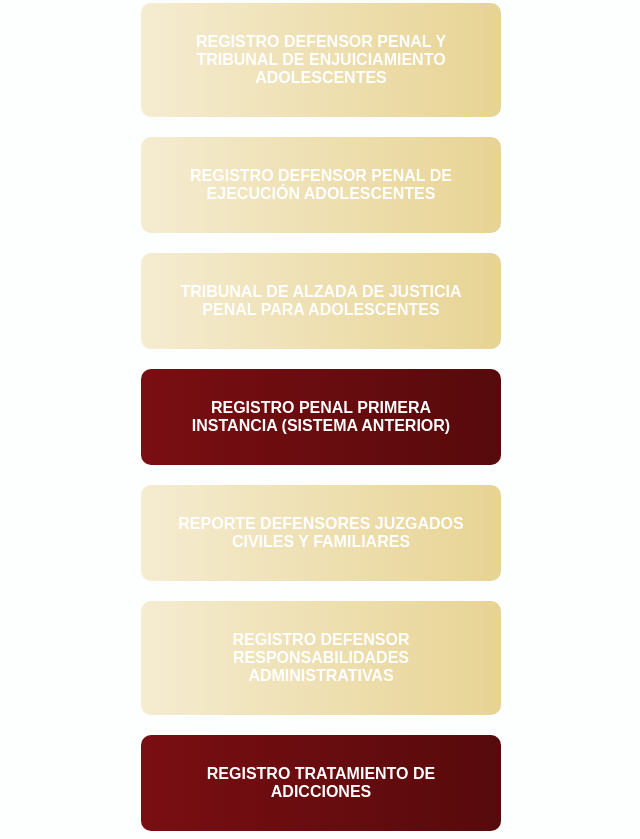
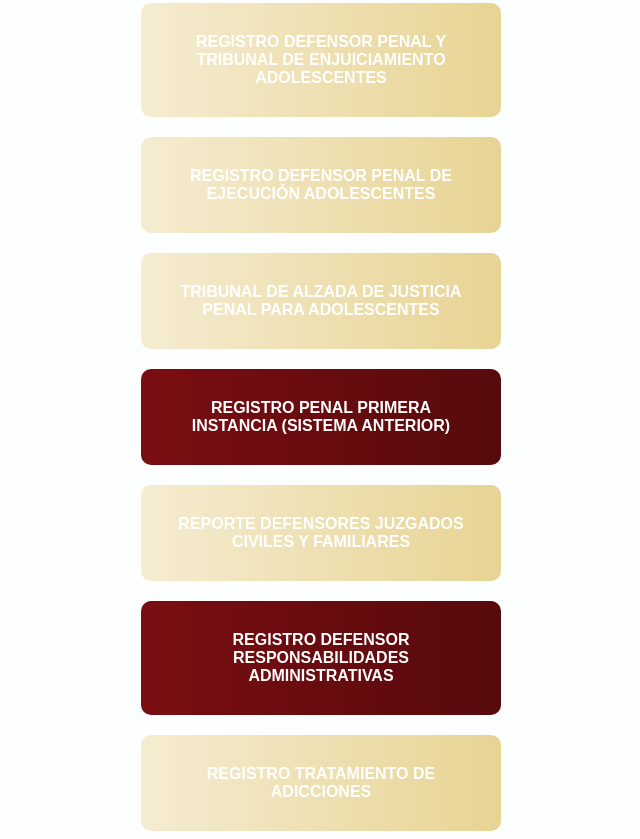
Before and after one commit to ozkr19c/estadistica.idp, a plain HTML site: page index.html in a window 1280 px wide. Shown: the part 1177-2016 px from the top of the page, without its empty margins (319-959 px from the left). Drawn offline with Linux system fonts and the light colour scheme.

Commit message:
Update index.html

```diff
--- a/index.html
+++ b/index.html
@@ -101,7 +101,7 @@
 </a
     >
 
-    <a class="btn btn-1" target="_blank" href="https://forms.gle/9QXiewM971NamWp17
+    <a class="btn btn-2" target="_blank" href="https://forms.gle/9QXiewM971NamWp17
 "
       >REGISTRO DEFENSOR
 RESPONSABILIDADES ADMINISTRATIVAS
@@ -109,7 +109,7 @@ RESPONSABILIDADES ADMINISTRATIVAS
     >
 
 
-    <a class="btn btn-2" target="_blank" href="https://forms.gle/NSyUm5ioGfEYZGcK7
+    <a class="btn btn-1" target="_blank" href="https://forms.gle/NSyUm5ioGfEYZGcK7
 "
       >REGISTRO TRATAMIENTO DE ADICCIONES
 </a
```
